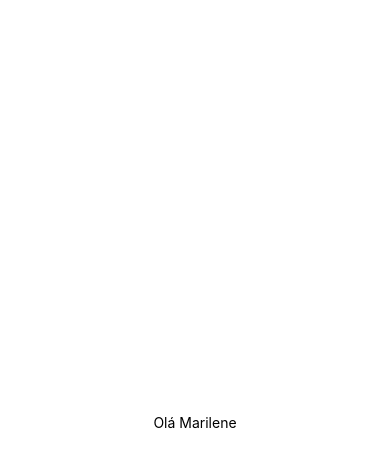
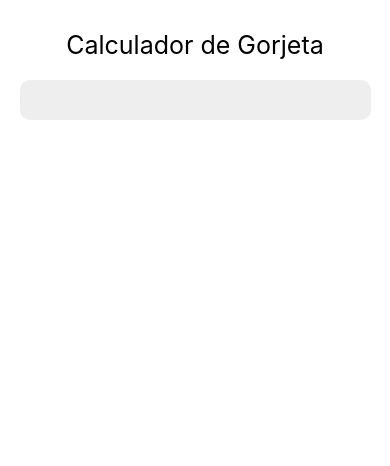
Before and after one commit to SchirmannDev/Calculadora-de-Gorjeta-React-Native, a React Native app: screen / in a window 390 px wide. Shown: the top 466 px of the page. Built offline with nearby package versions, Linux system fonts and the light colour scheme.

Commit message:
style: input

```diff
--- a/App.js
+++ b/App.js
@@ -4,14 +4,28 @@ import styled from "styled-components/native";
 
 const Container = styled.SafeAreaView`
   flex: 1;
-  justify-content: center;
   align-items: center;
+  margin-top: 30px;
+`;
+
+const HeaderText = styled.Text`
+  font-size: 25px;
+`;
+
+const Input = styled.TextInput`
+  font-size: 18px;
+  width: 90%;
+  height: 40px;
+  background-color: #eee;
+  margin-top: 20px;
+  border-radius: 10px;
 `;
 
 export default () => {
   return (
     <Container>
-      <Text>Olá Marilene</Text>
+      <HeaderText>Calculador de Gorjeta</HeaderText>
+      <Input />
     </Container>
   );
 };
```
